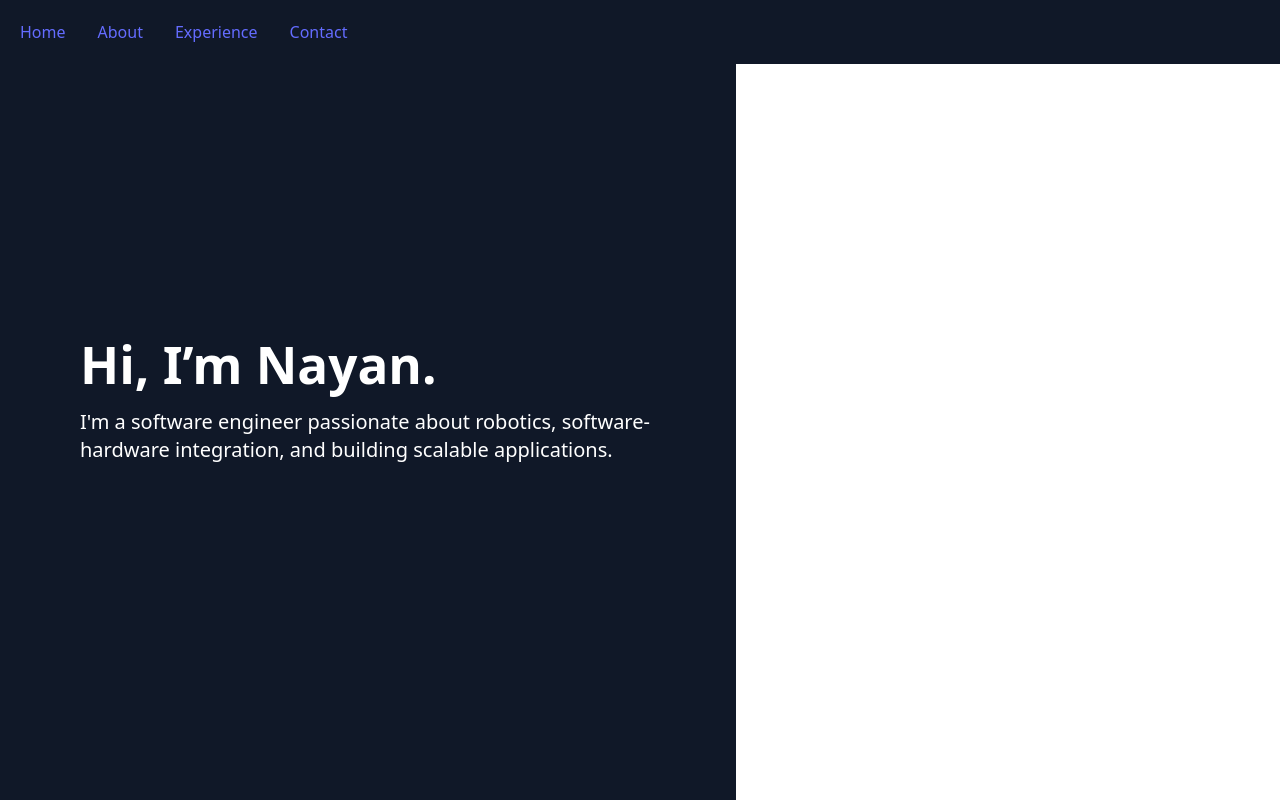
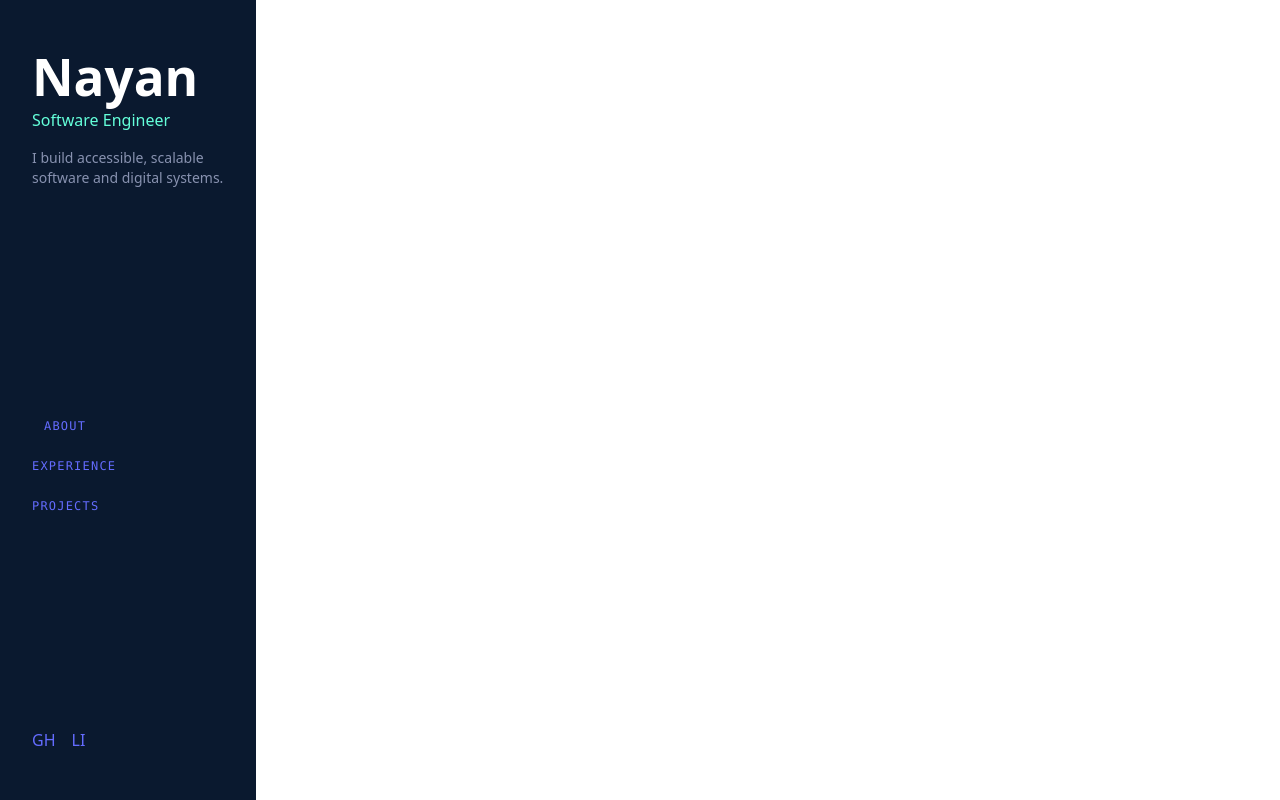
Before and after one commit to nayan-pradhan/personal-portfolio, a React (Vite) app: page / in a window 1280 px wide. Built offline with nearby package versions, Linux system fonts and the light colour scheme.

Commit message:
Adding sidebar

```diff
--- a/src/App.jsx
+++ b/src/App.jsx
@@ -1,13 +1,14 @@
-import NavBar from './components/NavBar';
+import SideBar from './components/SideBar';
 import Hero from './components/Hero';
 
-function App () {
+export default function App() {
   return (
-    <div className="scroll-smooth">
-      <NavBar />
-      <Hero />
+    <div className="flex bg-[#0a192f] text-white">
+      <SideBar />
+      <main className="ml-64 w-full px-6">
+        <Hero />
+        {/* Add more sections: About, Experience, Projects */}
+      </main>
     </div>
   );
 }
-
-export default App;
--- a/src/components/Hero.jsx
+++ b/src/components/Hero.jsx
@@ -1,12 +1,8 @@
-const Hero = () => {
-  return (
-    <section id="hero" className="min-h-screen flex flex-col justify-center items-start px-8 md:px-20 bg-gray-900 text-white">
-      <h1 className="text-5xl font-bold mb-4">Hi, I’m Nayan.</h1>
-      <p className="text-xl max-w-xl">
-        I'm a software engineer passionate about robotics, software-hardware integration, and building scalable applications.
-      </p>
-    </section>
-  );
+import { useState } from 'react';
+
+export default function Hero() {
+    return (
+        <>
+        </>
+    )
 }
-
-export default Hero;
--- /dev/null
+++ b/src/components/SideBar.jsx
@@ -0,0 +1,47 @@
+export default function SideBar({ activeSection = 'about', onNavClick }) {
+  const navItems = [
+    { id: 'about', label: 'About' },
+    { id: 'experience', label: 'Experience' },
+    { id: 'projects', label: 'Projects' },
+  ];
+
+  return (
+    <aside className="hidden md:flex fixed top-0 left-0 h-full w-64 bg-[#0a192f] text-white flex-col justify-between px-8 py-12">
+      {/* Top Name Section */}
+      <div>
+        <h1 className="text-3xl font-bold">Nayan</h1>
+        <p className="text-[#64ffda] mt-1">Software Engineer</p>
+        <p className="text-sm text-[#8892b0] mt-4">
+          I build accessible, scalable software and digital systems.
+        </p>
+      </div>
+
+      {/* Nav Items */}
+      <nav className="mt-12">
+        <ul className="space-y-6 text-[#8892b0] text-xs uppercase tracking-widest font-mono">
+          {navItems.map((item) => (
+            <li key={item.id}>
+              <a
+                href={`#${item.id}`}
+                onClick={() => onNavClick?.(item.id)}
+                className={`transition-colors duration-300 ${
+                  activeSection === item.id
+                    ? 'text-white font-bold before:content-["—"] before:mr-3 before:text-[#64ffda]'
+                    : 'hover:text-[#64ffda]'
+                }`}
+              >
+                {item.label}
+              </a>
+            </li>
+          ))}
+        </ul>
+      </nav>
+
+      {/* Social Links */}
+      <div className="flex space-x-4 text-[#8892b0] mt-8">
+        <a href="#" className="hover:text-[#64ffda]">GH</a>
+        <a href="#" className="hover:text-[#64ffda]">LI</a>
+      </div>
+    </aside>
+  );
+}
```
